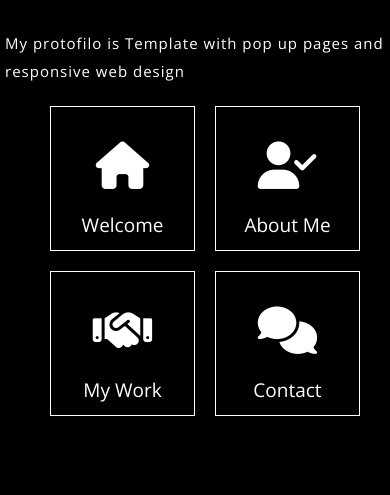
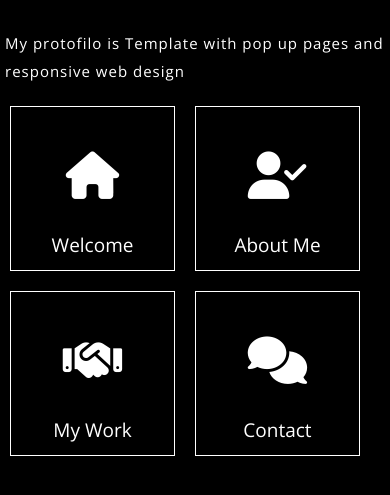
Before and after one commit to Eslam-Mohamed-G/Eslam-Mohamed, a plain HTML site: page index.html in a window 390 px wide. Shown: the part 191-686 px from the top of the page. Drawn offline with nearby package versions, Linux system fonts and the light colour scheme.

Commit message:
new commit

```diff
--- a/css/style.css
+++ b/css/style.css
@@ -378,26 +378,9 @@ p:last-child {
   margin-bottom: 0;
 }
 
-@media (max-width: 1400px) {
-  .row {
-    max-width: 1000px;
-  }
-  .grid {
-    justify-content: flex-end;
-    width: 700px;
-    margin-right: 80px;
-    padding: 0px;
-  }
-}
 
-@media (min-width: 767px) and (max-width: 991px), (max-width: 440px) {
-  .tm-nav-link {
-    width: 145px;
-    height: 145px;
-  }
-}
 
-@media (max-width: 767px) {
+@media (max-width: 544px) {
   .row {
     max-width: 430px;
     padding: 15px;
@@ -455,12 +438,7 @@ p:last-child {
     font-weight: 200;
   }
 p{font-size: 15px;}
-h1 {
-  font-size: 2.4rem;
-}
-}
-
-@media (max-width: 544px) {
+h1 {font-size: 2.4rem;}
   .tm-main-content {
     display: flex;
     flex-direction: column;
```
